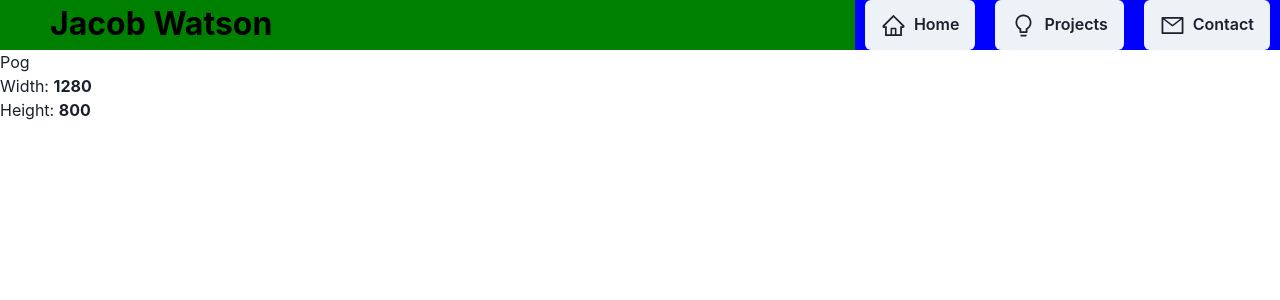
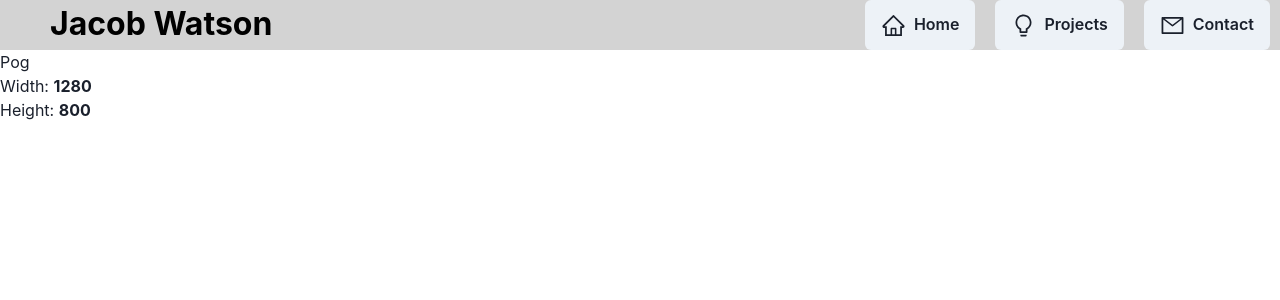
Before and after one commit to jacobwatson112/portfolio-frontend, a React (Create React App) app: page / in a window 1280 px wide. Shown: the top 300 px of the page. Built offline with nearby package versions, Linux system fonts and the light colour scheme.

Commit message:
The Navbar is mostly finished

```diff
--- a/src/components/NavbarComponent.tsx
+++ b/src/components/NavbarComponent.tsx
@@ -31,7 +31,7 @@ function NavbarComponent(props: NavbarComponentProps) {
   const btnRef = React.useRef();
   return (
     <>
-      <Flex h="50px" bg="green" w="100%">
+      <Flex h="50px" bg='#d3d3d3' w="100%">
         <Box>
           <Text
             color="black"
@@ -44,11 +44,11 @@ function NavbarComponent(props: NavbarComponentProps) {
           </Text>
         </Box>
         <Spacer />
+        <Box alignContent="right" h="100%">
           {props.pageWidth < 730 ? (
             <>
               {props.pageWidth < 520 ? (
                 <>
-                <Box bg="blue" alignContent="right" h="100%">
                   <IconButton
                     h="100%"
                     w="50px"
@@ -75,7 +75,10 @@ function NavbarComponent(props: NavbarComponentProps) {
                         h="50px"
                         m="10px"
                         mt="50px"
-                        onClick={() => {onClose(); navigate("/")}}
+                        onClick={() => {
+                          onClose();
+                          navigate("/");
+                        }}
                         leftIcon={<AiOutlineHome size={25} />}
                       >
                         Home
@@ -96,11 +99,9 @@ function NavbarComponent(props: NavbarComponentProps) {
                       </Button>
                     </DrawerContent>
                   </Drawer>
-                </Box>
                 </>
               ) : (
                 <>
-                <Box bg="blue" alignContent="right" h="100%">
                   <IconButton
                     h="100%"
                     w="50px"
@@ -126,13 +127,11 @@ function NavbarComponent(props: NavbarComponentProps) {
                     aria-label="Home"
                     icon={<AiOutlineMail size={25} />}
                   ></IconButton>
-                </Box>
                 </>
               )}
             </>
           ) : (
             <>
-            <Box bg="blue" alignContent="right" h="100%">
               <Button
                 h="100%"
                 ml="10px"
@@ -158,9 +157,9 @@ function NavbarComponent(props: NavbarComponentProps) {
               >
                 Contact
               </Button>
-            </Box>
             </>
           )}
+        </Box>
       </Flex>
     </>
   );
```
Lines whose indentation alone changed are shown as unchanged.
